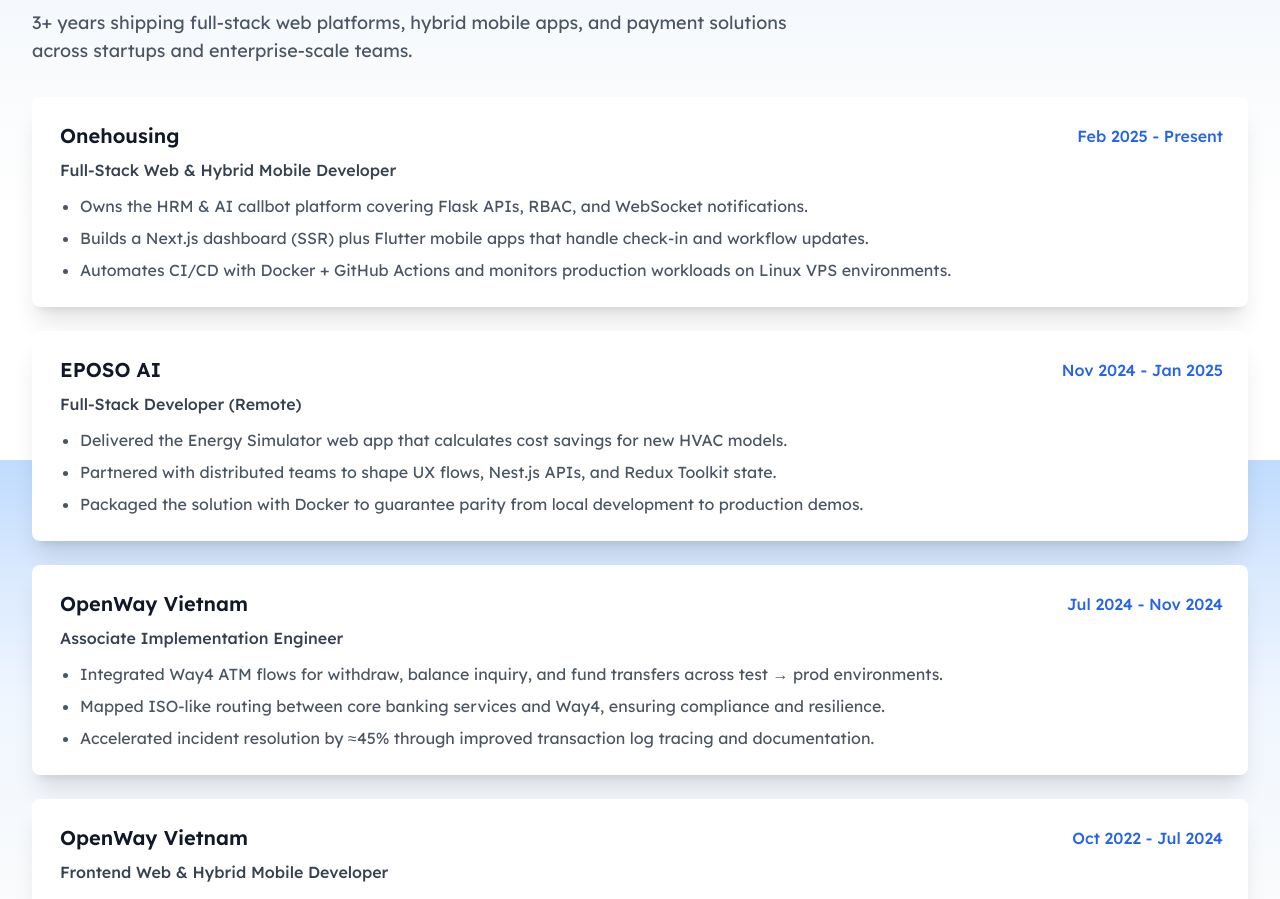
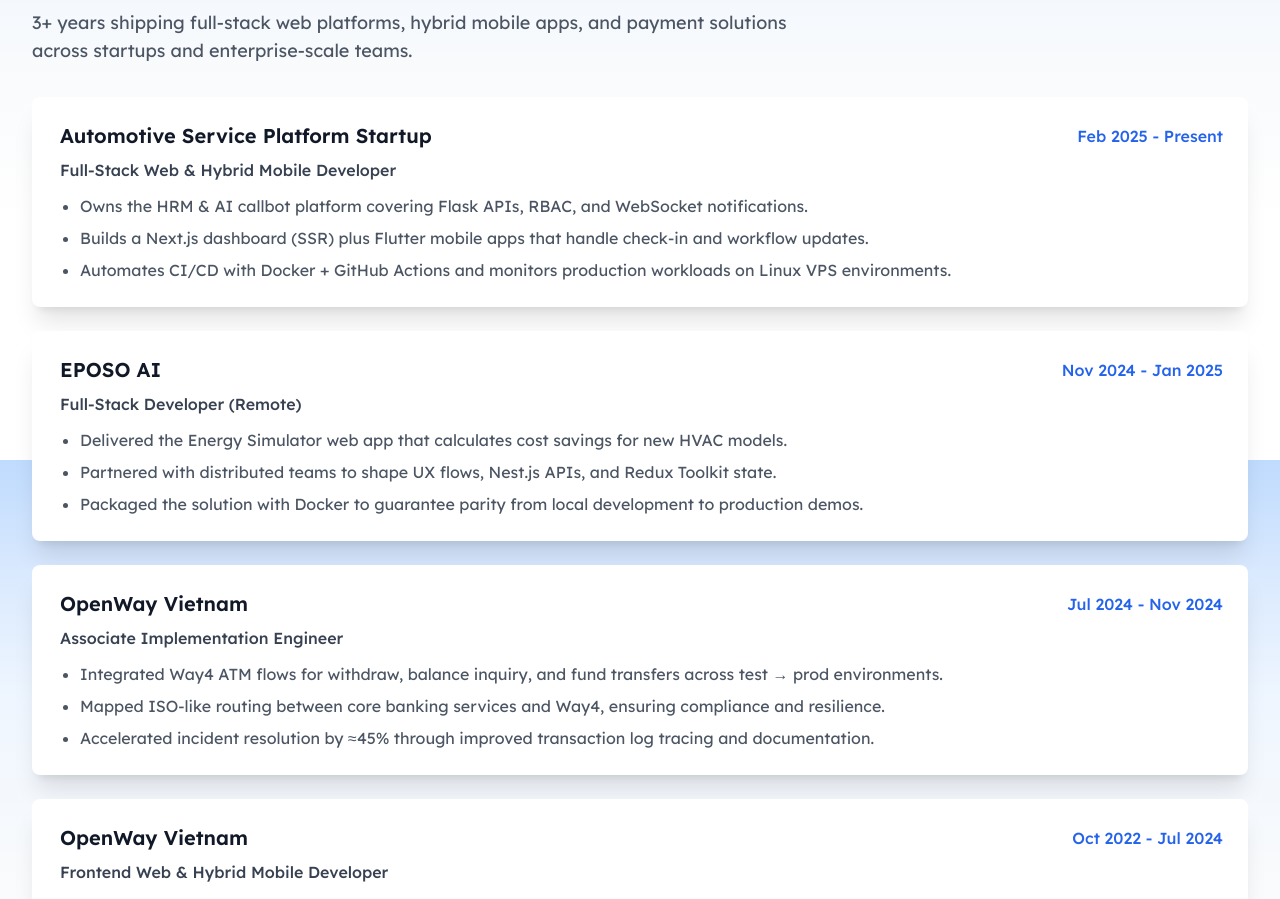
Before and after one commit to hvan128/portfolio, a Next.js app: page / in a window 1280 px wide. Shown: the part 3540-4439 px from the top of the page. Built offline with nearby package versions, Linux system fonts and the light colour scheme.

Commit message:
Update experience: Replace Onehousing with Automotive Service Platform Startup

```diff
--- a/components/Experience.tsx
+++ b/components/Experience.tsx
@@ -5,7 +5,7 @@
 export default function Experience() {
   const experiences = [
     {
-      company: 'Onehousing',
+      company: 'Automotive Service Platform Startup',
       position: 'Full-Stack Web & Hybrid Mobile Developer',
       period: 'Feb 2025 - Present',
       details: [
```
